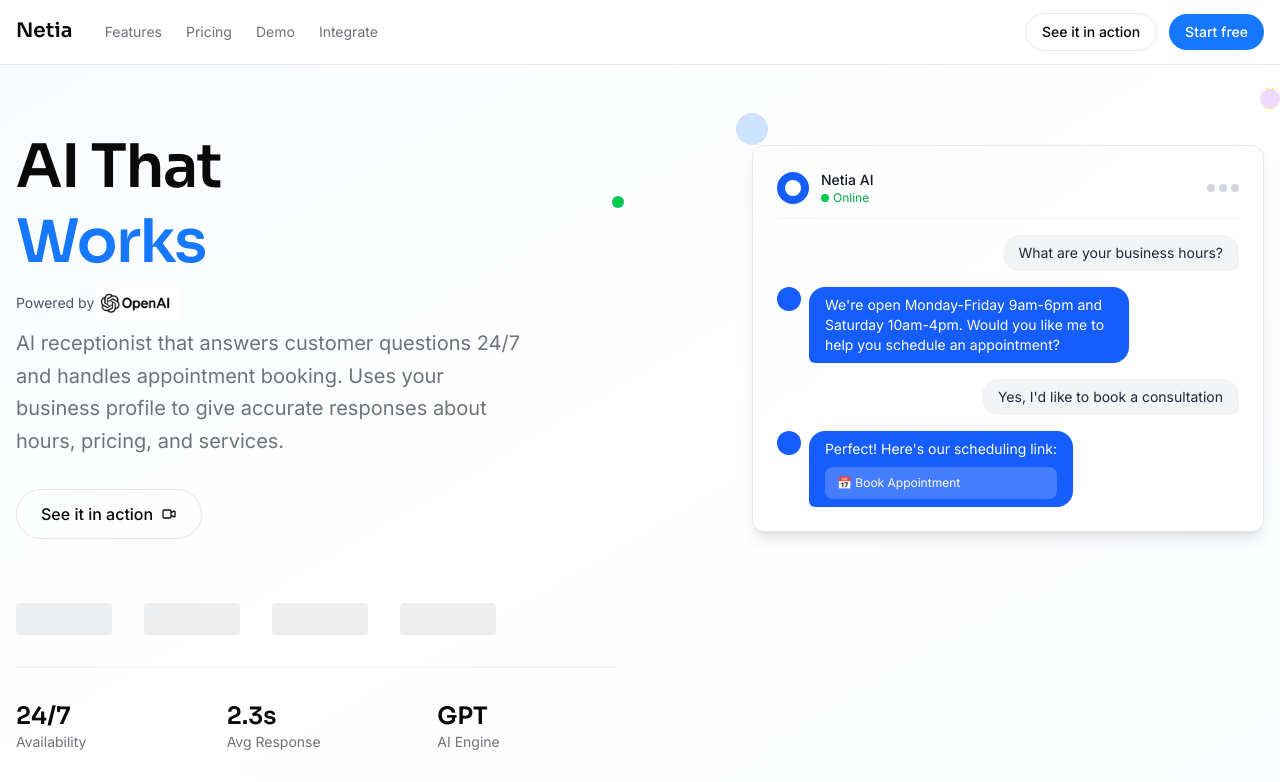
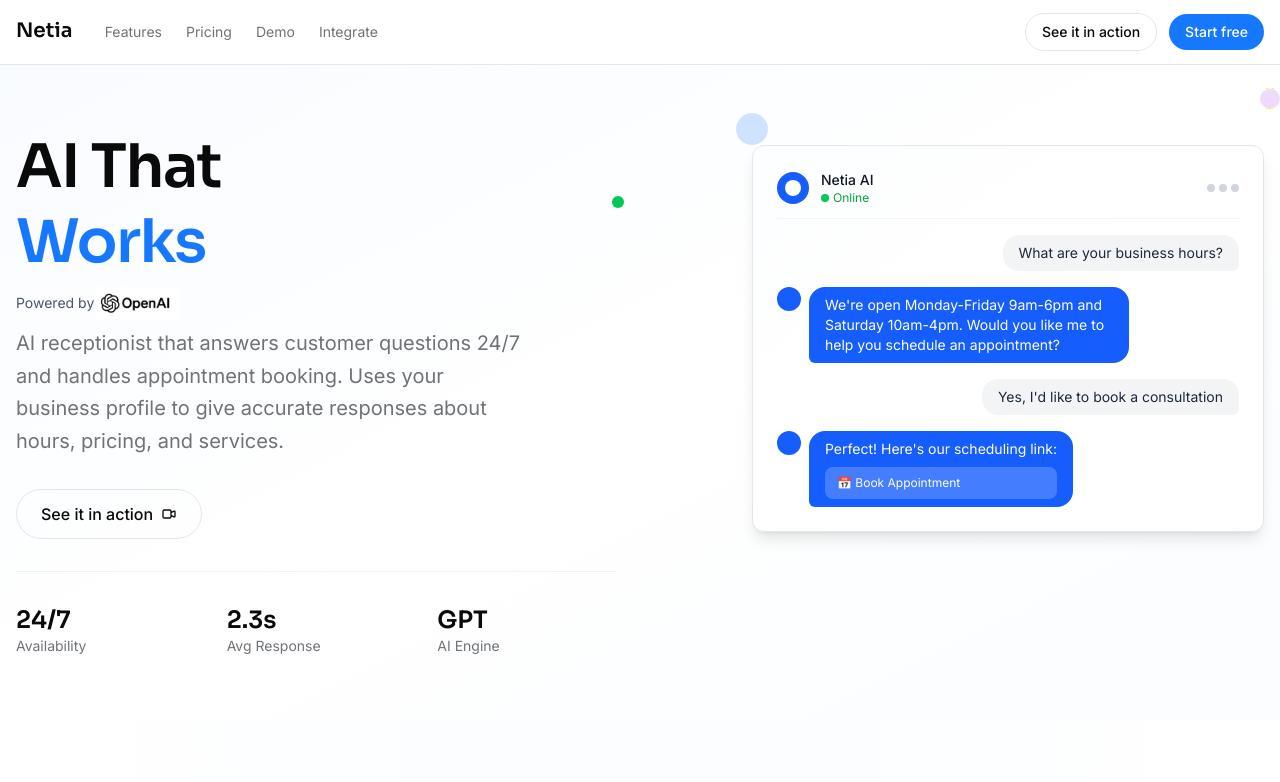
Before and after one commit to cabecaturbo/netiawebsite, a Next.js app: page / in a window 1280 px wide. Shown: the top 782 px of the page. Built offline with nearby package versions, Linux system fonts and the light colour scheme.

Commit message:
Remove social proof boxes from hero section
- Removed social proof boxes below hero text
- Cleaner hero section without trust indicators
- More focused layout on main value proposition
- Streamlined design that emphasizes core benefits

```diff
--- a/components/Hero.tsx
+++ b/components/Hero.tsx
@@ -43,17 +43,6 @@
               </a>
             </div>
 
-            {/* Social Proof */}
-            <div className="pt-8 animate-fade-in animate-stagger-5">
-              <div className="flex items-center space-x-8 opacity-60">
-                {[1, 2, 3, 4].map((i) => (
-                  <div
-                    key={i}
-                    className="w-24 h-8 bg-muted/20 rounded hover:bg-muted/30 transition-all duration-300 hover:scale-105"
-                  ></div>
-                ))}
-              </div>
-            </div>
 
             {/* Metrics Section */}
             <div className="grid grid-cols-3 gap-8 pt-8 border-t border-border/50 animate-fade-in animate-stagger-6">
```
